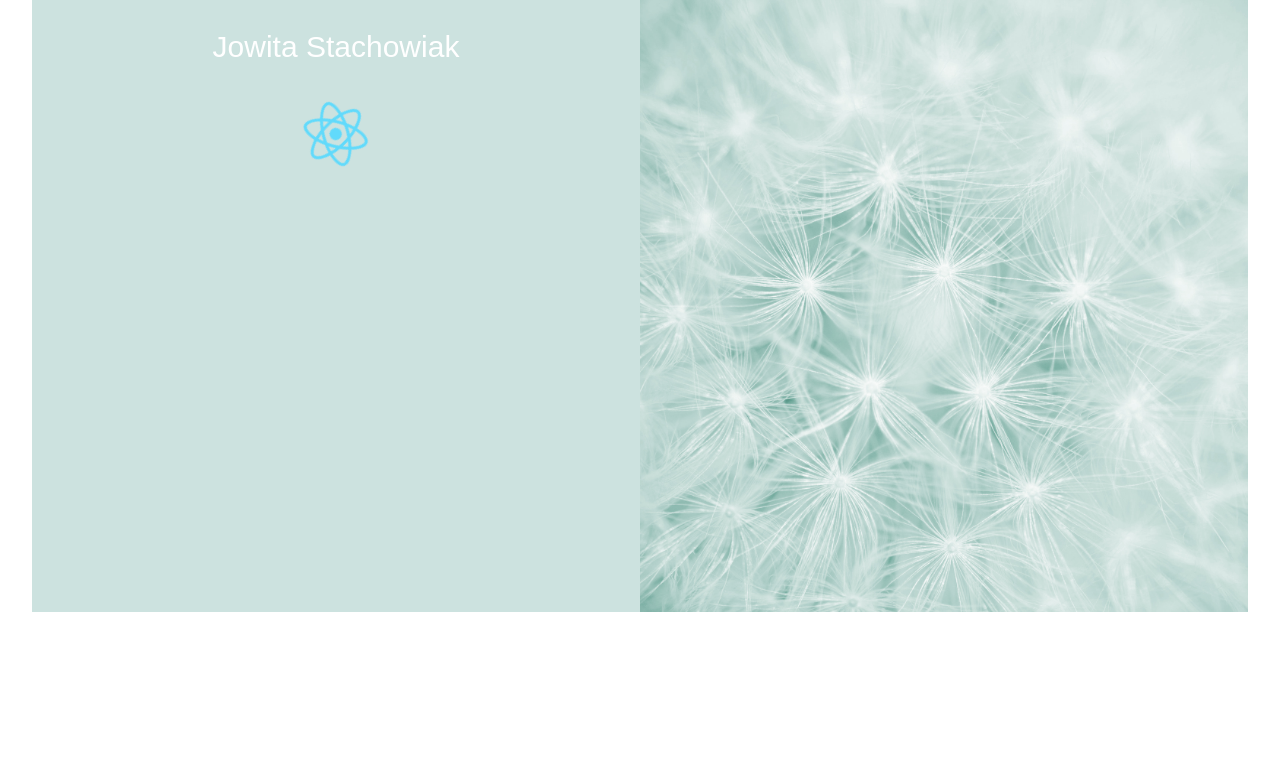
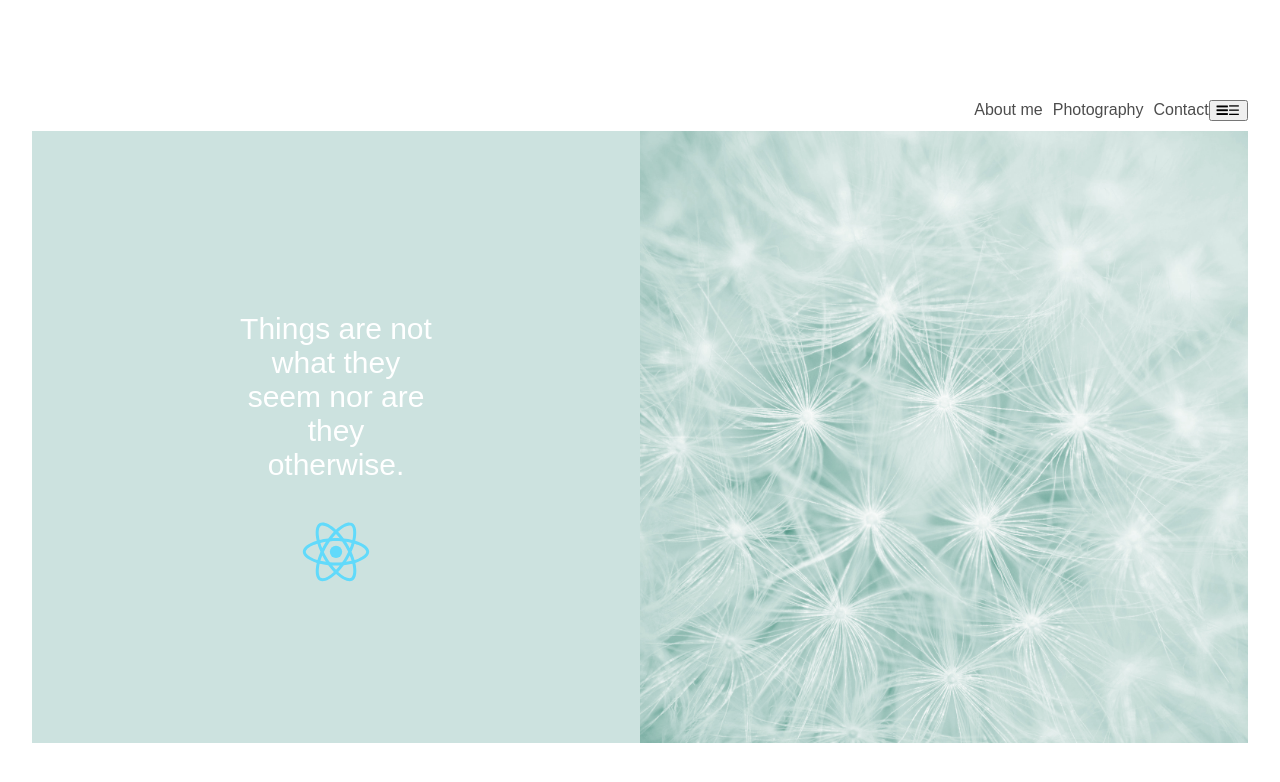
Before and after one commit to crazylittlepolka/portfolio, a React (Create React App) app: page / in a window 1280 px wide. Shown: the top 782 px of the page. Built offline with nearby package versions, Linux system fonts and the light colour scheme.

Commit message:
Styling navigation

```diff
--- a/public/index.html
+++ b/public/index.html
@@ -8,6 +8,7 @@
       manifest.json provides metadata used when your web app is added to the
       homescreen on Android. See https://developers.google.com/web/fundamentals/engage-and-retain/web-app-manifest/
     -->
+    <link rel="stylesheet" href="https://cdnjs.cloudflare.com/ajax/libs/font-awesome/4.7.0/css/font-awesome.min.css">
     <link rel="manifest" href="%PUBLIC_URL%/manifest.json">
     <link rel="shortcut icon" href="%PUBLIC_URL%/favicon.ico">
     <!--
--- a/src/App.css
+++ b/src/App.css
@@ -1,20 +1,44 @@
 .App {
   text-align: center;
   width: 95%;
-  margin: 0 auto;
+  margin: 100px auto 0;
 }
 
 .App-logo {
+
+  height: 80px;
+}
+
+.App-logo:hover {
   animation: App-logo-spin infinite 20s linear;
-  height: 80px;
+}
+
+.layout_nav {
+  text-align: right;
+  color: #4d4d4d;
+}
+.layout_nav a{
+  display: inline;
+  padding: 0 0 0 10px;
+  text-decoration: none;
+  transition: color 0.5s ;
+}
+
+
+.layout_nav a:visited {
+  color: #4d4d4d;
+
+}
+
+.layout_nav a:hover {
+  color: #61DAFB;
+
 }
 .main {
   display: flex;
+  margin-top: 10px;
 }
-
-
 .layout_header {
-
   flex: 50%;
 }
 
@@ -24,20 +48,22 @@
 
 
 .App-header {
-
+  display: flex;
+  align-items: center;
+  justify-content: center;
+  flex-direction: column;
   background-color: #cce2df;
   height: 100%;
-
-
-  color: white;
+  color: #fff;
 }
 
 .App-title {
-
   margin: 0;
   padding: 30px;
   font-size: 30px;
   font-weight: lighter;
+  width: 200px;
+
 }
 
 .photo {
--- a/src/App.js
+++ b/src/App.js
@@ -7,11 +7,24 @@ class App extends Component {
   render() {
     return (
       <div className="App">
+
+        <nav className="layout_nav">
+          <a href="">About me</a>
+          <a href="">Photography</a>
+          <a href="">Contact</a>
+
+          <button>
+            <i className="fa fa-bars">&#9776;</i>
+          </button>
+        </nav>
         <div className="main">
+
+
+
           <div className="layout_header">
             <header className="App-header">
 
-              <h1 className="App-title">Jowita Stachowiak</h1>
+              <h1 className="App-title">Things are not what they seem nor are they otherwise.</h1>
                <img src={logo} className="App-logo" alt="logo" />
             </header>
           </div>
```
